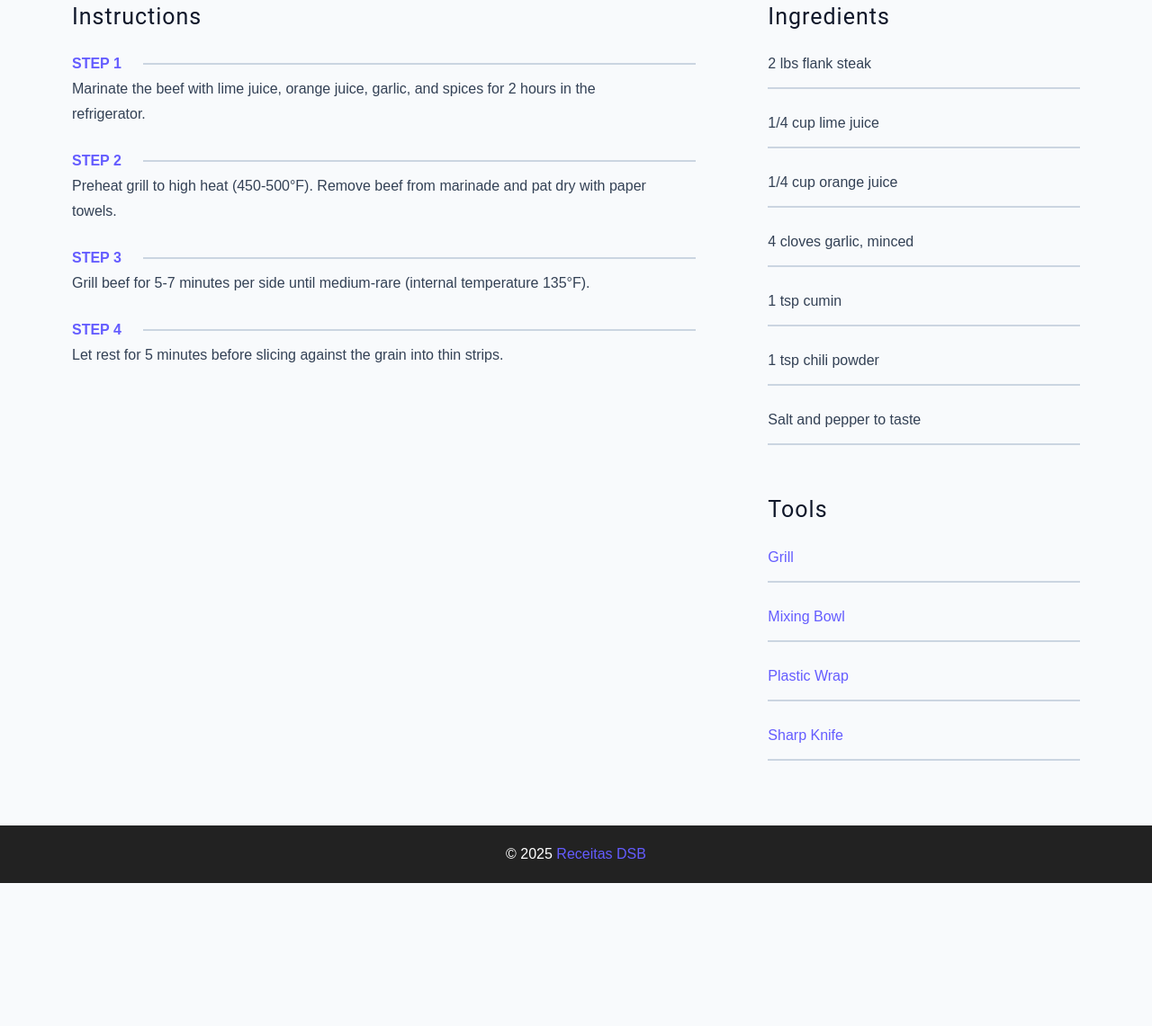
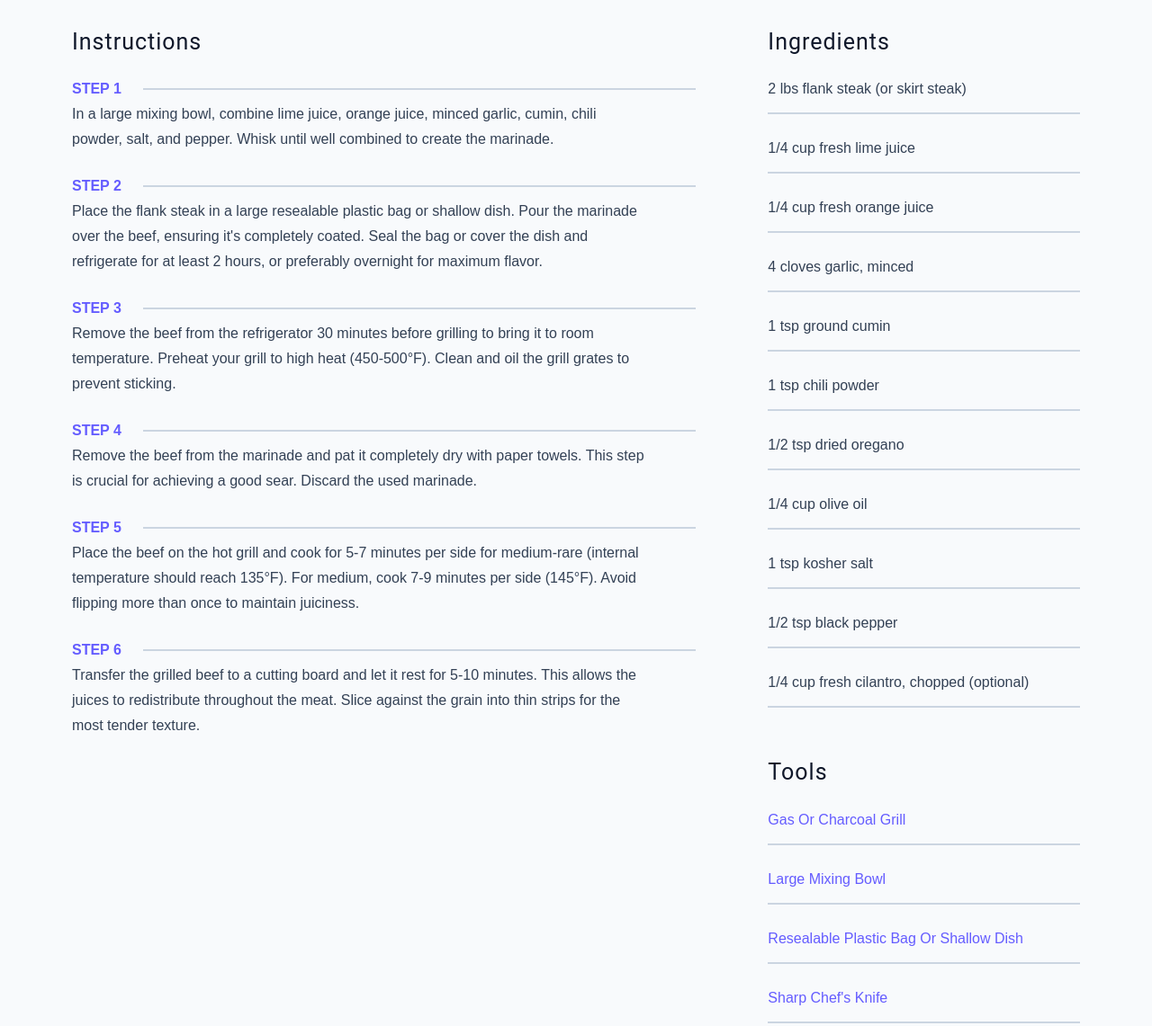
Before and after one commit to DanISTEC/das-receitas, a plain HTML site: page src/recipes/carne-asada.html in a window 1280 px wide. Shown: the part 511-1652 px from the top of the page at 90% size. Before the commit the page ends 1493 px from the top, so only its background shows below. Drawn offline with Linux system fonts and the light colour scheme.

Commit message:
Updated carne-assada.html
Updated description, steps, tools and ingredients. Also fixed the name.

```diff
--- a/src/recipes/carne-asada.html
+++ b/src/recipes/carne-asada.html
@@ -4,7 +4,7 @@
     <meta charset="UTF-8" />
     <meta http-equiv="X-UA-Compatible" content="IE=edge" />
     <meta name="viewport" content="width=device-width, initial-scale=1.0" />
-    <title>Carne Asada - Receitas DSB</title>
+    <title>Carne Assada - Receitas DSB</title>
     <!-- favicon -->
     <link rel="shortcut icon" href="../assets/favicon.ico" type="image/x-icon" />
     <!-- normalize -->
@@ -55,6 +55,8 @@
             <p>
               Traditional Mexican grilled beef, marinated with citrus and spices for authentic flavor.
               This tender and flavorful dish is perfect for tacos, burritos, or served as a main course.
+              The marinade infuses the meat with bright citrus notes and warm spices, creating a perfect
+              balance of flavors that's both bold and refreshing.
             </p>
             <div class="recipe-icons">
               <article>
@@ -90,7 +92,8 @@
                 <div></div>
               </header>
               <p>
-                Marinate the beef with lime juice, orange juice, garlic, and spices for 2 hours in the refrigerator.
+                In a large mixing bowl, combine lime juice, orange juice, minced garlic, cumin, chili powder,
+                salt, and pepper. Whisk until well combined to create the marinade.
               </p>
             </div>
             <!-- end of single instruction -->
@@ -101,7 +104,9 @@
                 <div></div>
               </header>
               <p>
-                Preheat grill to high heat (450-500°F). Remove beef from marinade and pat dry with paper towels.
+                Place the flank steak in a large resealable plastic bag or shallow dish. Pour the marinade
+                over the beef, ensuring it's completely coated. Seal the bag or cover the dish and refrigerate
+                for at least 2 hours, or preferably overnight for maximum flavor.
               </p>
             </div>
             <!-- end of single instruction -->
@@ -112,7 +117,8 @@
                 <div></div>
               </header>
               <p>
-                Grill beef for 5-7 minutes per side until medium-rare (internal temperature 135°F).
+                Remove the beef from the refrigerator 30 minutes before grilling to bring it to room temperature.
+                Preheat your grill to high heat (450-500°F). Clean and oil the grill grates to prevent sticking.
               </p>
             </div>
             <!-- end of single instruction -->
@@ -123,7 +129,34 @@
                 <div></div>
               </header>
               <p>
-                Let rest for 5 minutes before slicing against the grain into thin strips.
+                Remove the beef from the marinade and pat it completely dry with paper towels. This step is
+                crucial for achieving a good sear. Discard the used marinade.
+              </p>
+            </div>
+            <!-- end of single instruction -->
+            <!-- single instruction -->
+            <div class="single-instruction">
+              <header>
+                <p>step 5</p>
+                <div></div>
+              </header>
+              <p>
+                Place the beef on the hot grill and cook for 5-7 minutes per side for medium-rare (internal
+                temperature should reach 135°F). For medium, cook 7-9 minutes per side (145°F). Avoid
+                flipping more than once to maintain juiciness.
+              </p>
+            </div>
+            <!-- end of single instruction -->
+            <!-- single instruction -->
+            <div class="single-instruction">
+              <header>
+                <p>step 6</p>
+                <div></div>
+              </header>
+              <p>
+                Transfer the grilled beef to a cutting board and let it rest for 5-10 minutes. This allows
+                the juices to redistribute throughout the meat. Slice against the grain into thin strips
+                for the most tender texture.
               </p>
             </div>
             <!-- end of single instruction -->
@@ -131,20 +164,29 @@
           <article class="second-column">
             <div>
               <h4>ingredients</h4>
-              <p class="single-ingredient">2 lbs flank steak</p>
-              <p class="single-ingredient">1/4 cup lime juice</p>
-              <p class="single-ingredient">1/4 cup orange juice</p>
+              <p class="single-ingredient">2 lbs flank steak (or skirt steak)</p>
+              <p class="single-ingredient">1/4 cup fresh lime juice</p>
+              <p class="single-ingredient">1/4 cup fresh orange juice</p>
               <p class="single-ingredient">4 cloves garlic, minced</p>
-              <p class="single-ingredient">1 tsp cumin</p>
+              <p class="single-ingredient">1 tsp ground cumin</p>
               <p class="single-ingredient">1 tsp chili powder</p>
-              <p class="single-ingredient">Salt and pepper to taste</p>
+              <p class="single-ingredient">1/2 tsp dried oregano</p>
+              <p class="single-ingredient">1/4 cup olive oil</p>
+              <p class="single-ingredient">1 tsp kosher salt</p>
+              <p class="single-ingredient">1/2 tsp black pepper</p>
+              <p class="single-ingredient">1/4 cup fresh cilantro, chopped (optional)</p>
             </div>
             <div>
               <h4>tools</h4>
-              <p class="single-tool">Grill</p>
-              <p class="single-tool">Mixing bowl</p>
-              <p class="single-tool">Plastic wrap</p>
-              <p class="single-tool">Sharp knife</p>
+              <p class="single-tool">Gas or charcoal grill</p>
+              <p class="single-tool">Large mixing bowl</p>
+              <p class="single-tool">Resealable plastic bag or shallow dish</p>
+              <p class="single-tool">Sharp chef's knife</p>
+              <p class="single-tool">Cutting board</p>
+              <p class="single-tool">Paper towels</p>
+              <p class="single-tool">Meat thermometer</p>
+              <p class="single-tool">Grill brush</p>
+              <p class="single-tool">Tongs</p>
             </div>
           </article>
         </section>
```
